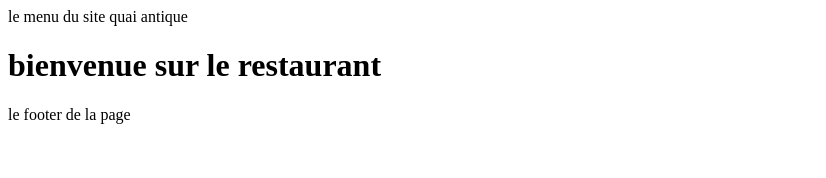
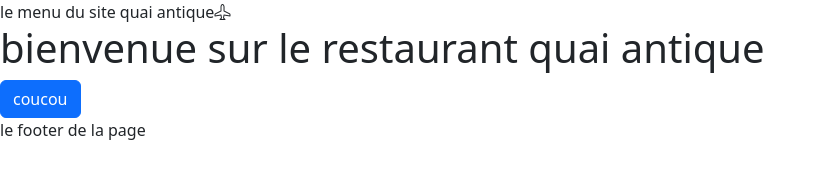
Before and after one commit to kevin45520/QuaiAntiqueRestaurantFront, a website with bundled scripts: page index.html in a window 1280 px wide. Shown: the whole page, without its empty margins (0-826 px from the left). Built offline with nearby package versions, Linux system fonts and the light colour scheme; files whose address does not match are found by name.

Commit message:
install-bootstrap

```diff
--- a/Pages/home.html
+++ b/Pages/home.html
@@ -1 +1,3 @@
-<h1>bienvenue sur le restaurant</h1>
+<h1>bienvenue sur le restaurant quai antique</h1>
+
+<button class="btn btn-primary">coucou</button>
--- a/index.html
+++ b/index.html
@@ -3,11 +3,13 @@
 <head>
     <meta charset="UTF-8">
     <meta name="viewport" content="width=device-width, initial-scale=1.0">
+    <link rel="stylesheet" href="node_modules/bootstrap/dist/css/bootstrap.min.css">
+    <link rel="stylesheet" href="https://cdn.jsdelivr.net/npm/bootstrap-icons@1.11.3/font/bootstrap-icons.min.css">
     <title>Document</title>
 </head>
 <body>
     <header>
-        le menu du site quai antique
+        le menu du site quai antique<i class="bi bi-airplane"></i>
     </header>
     <main id="main-page">contenu de la page</main>
     <footer >
@@ -15,6 +17,7 @@
     </footer>
 
     <script type="module" src="./Rooter/router.js"></script>
+    <script src="node_modules/bootstrap/dist/js/bootstrap.bundle.min.js"></script>
 
 </body>
 </html>
--- /dev/null
+++ b/package.json
@@ -0,0 +1,6 @@
+{
+  "dependencies": {
+    "bootstrap": "^5.3.3",
+    "bootstrap-icons": "^1.11.3"
+  }
+}
```
Also changed, not shown: 2 other files.
